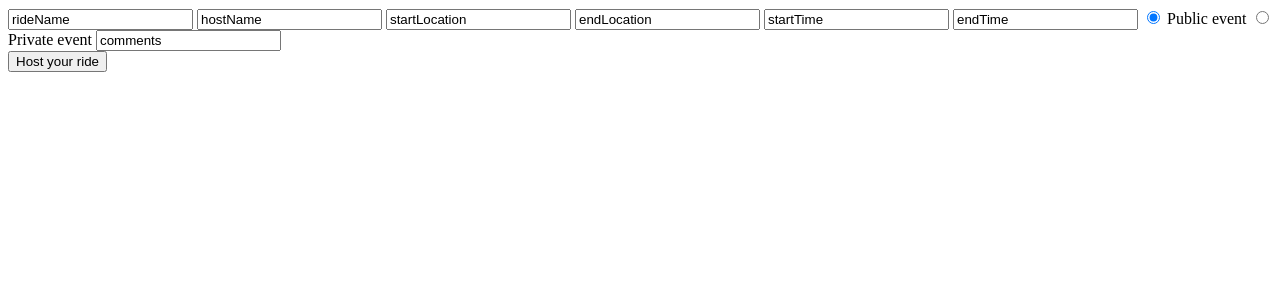
After one commit to nellagio/Giro_Della_Mappa, a Django app: template mygiro/girodm/templates/girodm/hostaride.html in a window 1280 px wide. The commit adds this page. Shown: the top 300 px of the page. Run offline with Django 3.2, Linux system fonts and the light colour scheme; the template is opened without the code that fills it, so the values that code supplies are empty; some libraries are stand-ins or nearby versions.

Commit message:
templates, forms

```diff
--- a/mygiro/girodm/models.py
+++ b/mygiro/girodm/models.py
@@ -8,15 +8,14 @@ RIDE_TYPE = (
 
 class Ride(models.Model):
 
+    ride_name = models.CharField(max_length=30)
     host_name = models.CharField(max_length=30)
-    # prioritize start points/ end points
     start_location = models.CharField(max_length=200)
     start_time = models.DateTimeField()
-    # waypoints v2 foreign to the ride waypoint model
-    waypoint = models.CharField(max_length=200)
     end_location = models.CharField(max_length=200)
     end_time = models.DateTimeField()
     private = models.BooleanField(default=False)
+    code = models.CharField(max_length=30)
     comments = models.CharField(max_length=400)
     pace = models.CharField(
         max_length=200,
--- /dev/null
+++ b/mygiro/girodm/templates/girodm/hostaride.html
@@ -0,0 +1,41 @@
+<!DOCTYPE html>
+<html lang="en">
+
+<head>
+    <style>
+    </style>
+    <script src="https://www.google.com/recaptcha/api.js" async defer></script>
+    <meta charset="UTF-8">
+    <meta name="viewport" content="width=device-width, initial-scale=1.0">
+    <title>Host a Ride - GiroDM</title>
+</head>
+
+<body>
+
+    <form action="{% url 'users:login_user' %}" method="post">
+        {% csrf_token %}
+        <input type="text" name="rideName" value="rideName" placeholder="Ride name"/>
+        <input type="text" name="hostName" value="hostName" placeholder="Your name">
+        <input type="text" name="startLocation" value="startLocation" placeholder="Starting location">
+        <input type="text" name="endLocation" value="endLocation" placeholder="Ending location">
+        <input type="text" name="startTime" value="startTime" placeholder="Starting time">
+        <input type="text" name="endTime" value="endTime" placeholder="Ending time">
+        <label class="radio">
+            <input type="radio" name="public" value="public" checked>
+            Public event
+          </label>
+          <label class="radio">
+            <input type="radio" name="private" value="private">
+            Private event
+          </label>
+        <input type="text" name="comments" value="comments" placeholder="Additional comments:">
+        <div class="g-recaptcha" data-sitekey="6LeVHqwZAAAAALjMdMK_fV7Aq9F5l5ETRv5E64kf
+        "></div>
+        <button type="submit">Host your ride</button>
+
+    </form>
+    <script>
+    </script>
+</body>
+
+</html>
--- a/mygiro/mygiro/settings.py
+++ b/mygiro/mygiro/settings.py
@@ -37,7 +37,7 @@ INSTALLED_APPS = [
     'django.contrib.sessions',
     'django.contrib.messages',
     'django.contrib.staticfiles',
-    'girodm'
+    'girodm',
 ]
 
 MIDDLEWARE = [
```
Also changed, not shown: mygiro/girodm/templates/girodm/guestridepage.html (added, +21 -0 lines), mygiro/girodm/templates/girodm/login.html (added, +14 -0 lines), mygiro/girodm/templates/girodm/register.html (added, +35 -0 lines), mygiro/girodm/templates/girodm/user.html (added, +14 -0 lines), mygiro/girodm/templates/girodm/viewrides.html (added, +14 -0 lines), mygiro/girodm/migrations/0002_auto_20200630_1626.py (added), mygiro/girodm/templates/girodm/index.html (line endings or trailing spaces), 1 other file.
